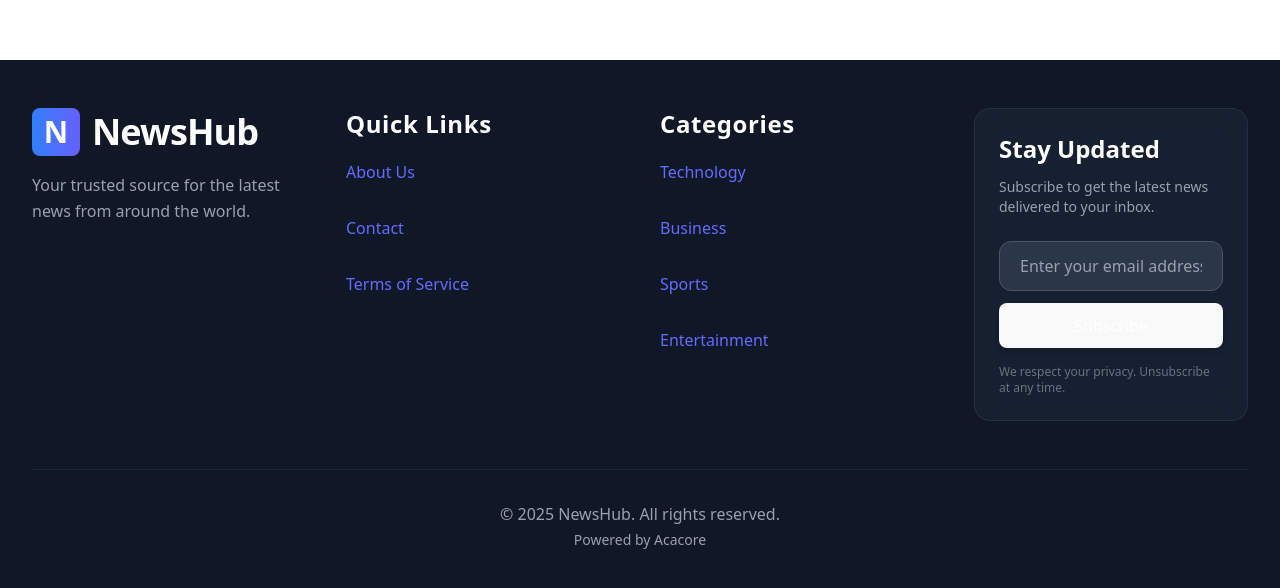
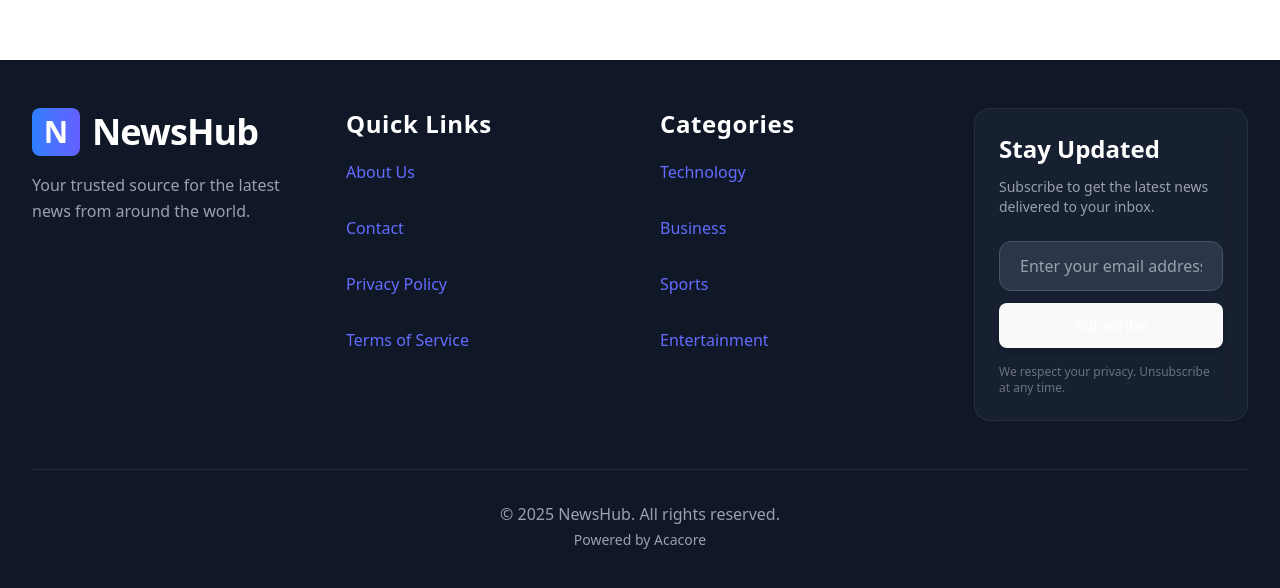
Before and after one commit to Acacore/news-reader, a React (Vite) app: page /article in a window 1280 px wide. Shown: the part 1072-1660 px from the top of the page. Built offline with nearby package versions, Linux system fonts and the light colour scheme; no server answers.

Commit message:
fix: re-enable Privacy Policy link
- Uncommented Privacy Policy link in footer Quick Links
- Confirmed ERR_BLOCKED_BY_CLIENT is development-only (ad-blocker issue)
- No impact on production build/deployment
- All static pages now fully accessible

```diff
--- a/src/App.jsx
+++ b/src/App.jsx
@@ -5,7 +5,7 @@ import Home from './pages/Home';
 import ArticleDetails from './pages/ArticleDetails';
 import AboutUs from './pages/AboutUs';
 import Contact from './pages/Contact';
-// import PrivacyPolicy from './pages/PrivacyPolicy';
+import PrivacyPolicy from './pages/PrivacyPolicy';
 import TermsOfService from './pages/TermsOfService';
 
 export default function App() {
@@ -17,7 +17,7 @@ export default function App() {
           <Route path="/article" element={<ArticleDetails />} /> {/* No :id needed – uses state */}
           <Route path="/about" element={<AboutUs />} />
           <Route path="/contact" element={<Contact />} />
-          {/* <Route path="/privacy" element={<PrivacyPolicy />} /> */}
+          <Route path="/privacy" element={<PrivacyPolicy />} />
           <Route path="/terms" element={<TermsOfService />} />
         </Route>
       </Routes>
--- a/src/components/Footer.jsx
+++ b/src/components/Footer.jsx
@@ -36,11 +36,11 @@ export default function Footer() {
         Contact
       </Link>
     </li>
-    {/* <li>
+    <li>
       <Link to="/privacy" className="text-gray-300 hover:text-white transition text-base">
         Privacy Policy
       </Link>
-    </li> */}
+    </li>
     <li>
       <Link to="/terms" className="text-gray-300 hover:text-white transition text-base">
         Terms of Service
```
